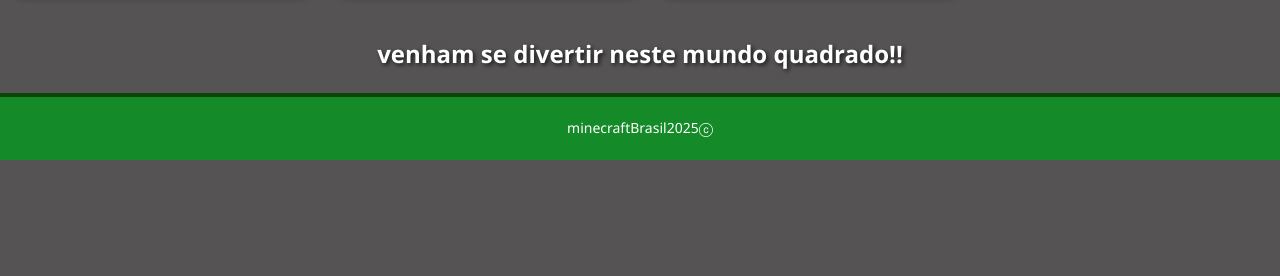
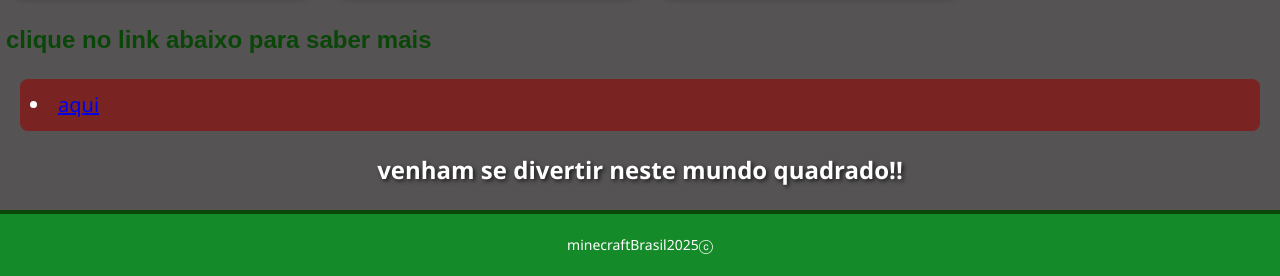
Before and after one commit to eloisadutrakk/ATIVIDADE-AVALIATIVA, a plain HTML site: page site/index.html in a window 1280 px wide. Shown: the part 2051-2327 px from the top of the page. Before the commit the page ends 2211 px from the top, so only its background shows below. Drawn offline with Linux system fonts and the light colour scheme.

Commit message:
quase termino

```diff
--- a/site/estilos.css
+++ b/site/estilos.css
@@ -179,3 +179,17 @@ footer {
   border-top: 4px solid #0b4609;
   font-size: 14px;
 }
+.links {
+  margin: 20px;
+  font-size: 20px;
+  color: rgb(240, 6, 6);
+  background-color: rgb(122, 35, 35);
+  padding: 10px;
+  border-radius: 8px;
+  color: white;
+}
+.links :hover {
+  background-color: rgb(240, 6, 6);
+  color: white;
+  transform: scale(1.2);
+}
--- a/site/index.html
+++ b/site/index.html
@@ -82,13 +82,13 @@
                 <img src="https://storage.mslocacoes.com/mslocacoes/02e28078308e4015a2c3f351d7a99d3b.jpg" alt="porco">
 
             </div>
-
-
         </section>
+        <h2>clique no link abaixo para saber mais</h2>
+        <div class="links">
+        <li><a href="2.html">aqui</a></li>
+        </div>
 
         <h3>venham se divertir neste mundo quadrado!!</h3>
-
-
 
         <footer>
             <p> minecraftBrasil2025ⓒ </p>
```
